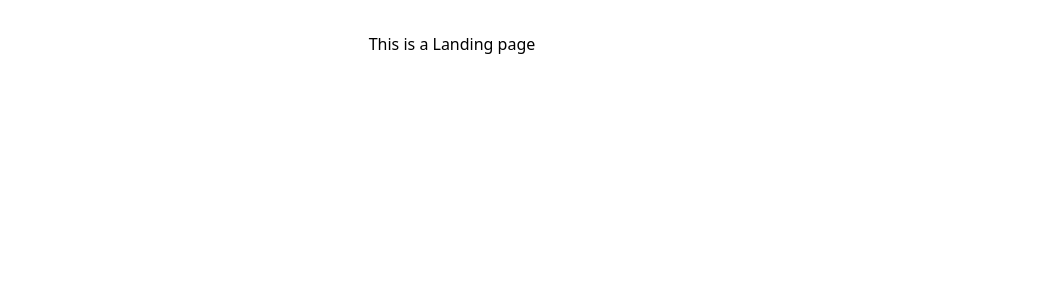
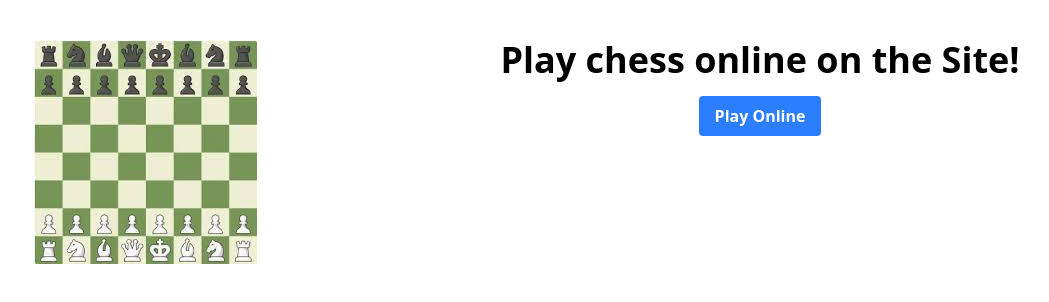
Before and after one commit to ashish-2001/Chessboard, a React (Vite) app in the folder apps/web/: page / in a window 1280 px wide. Shown: the top 302 px of the page, without its empty margins (188-1237 px from the left). Built offline with nearby package versions, Linux system fonts and the light colour scheme.

Commit message:
Added Landing page

```diff
--- a/apps/web/src/screen/Landing.jsx
+++ b/apps/web/src/screen/Landing.jsx
@@ -1,10 +1,24 @@
+import Chessboard from "../assets/Chessboard.jpeg";
+
 function Landing(){
     return (
-        <>
-            <div>
-                This is a Landing page
+        <div>
+            <div className="mt-2">
+                <div className='grid grid-cols-1 gap-4 md:grid-cols-2'>
+                    <div className="flex justify-center">
+                        <img src={Chessboard} className="max-w-96"/>
+                    </div>
+                    <div>
+                        <h1 className="text-4xl font-bold">Play chess online on the Site!</h1>
+                        <div className="mt-4">
+                            <button className="bg-blue-500 hover:bg-blue-700 text-white font-bold py-2 px-4 rounded">
+                                Play Online
+                            </button>
+                        </div>
+                    </div>
+                </div>
             </div>
-        </>
+        </div>
     )
 };
 
```
